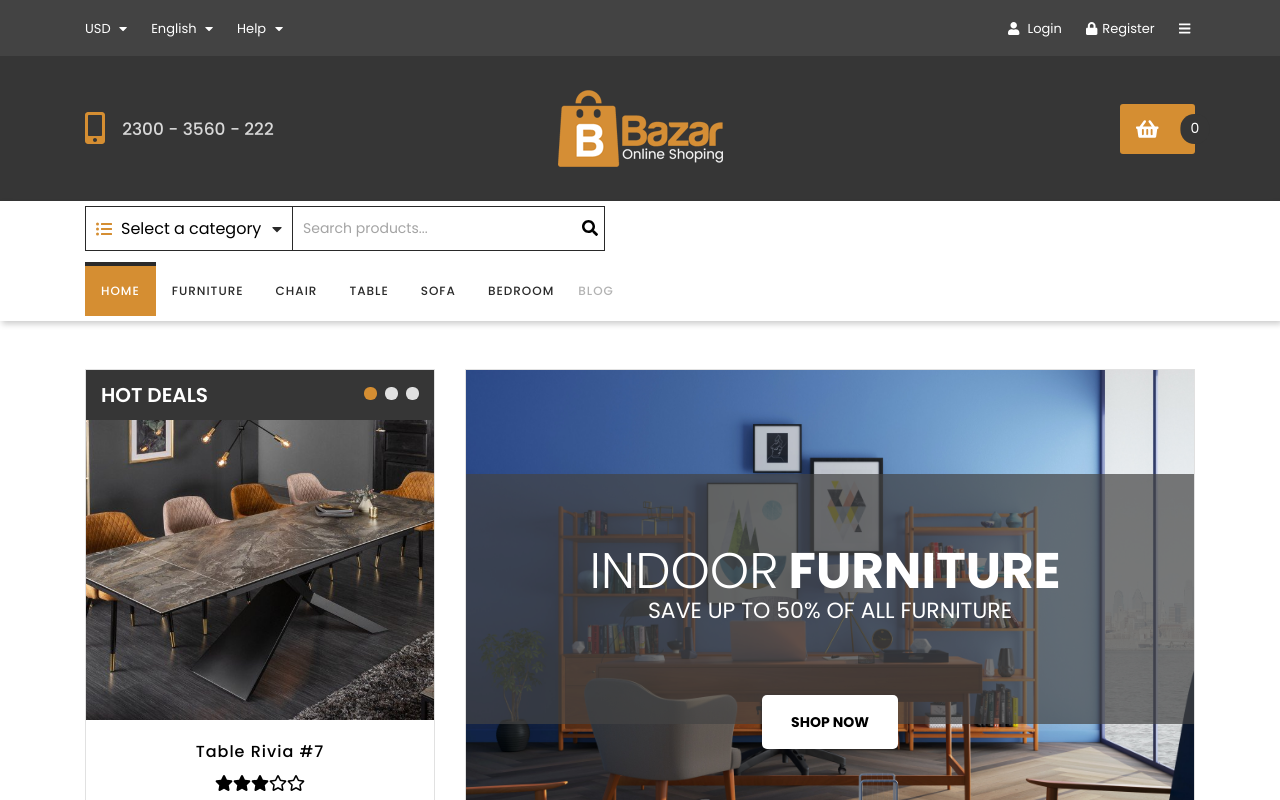
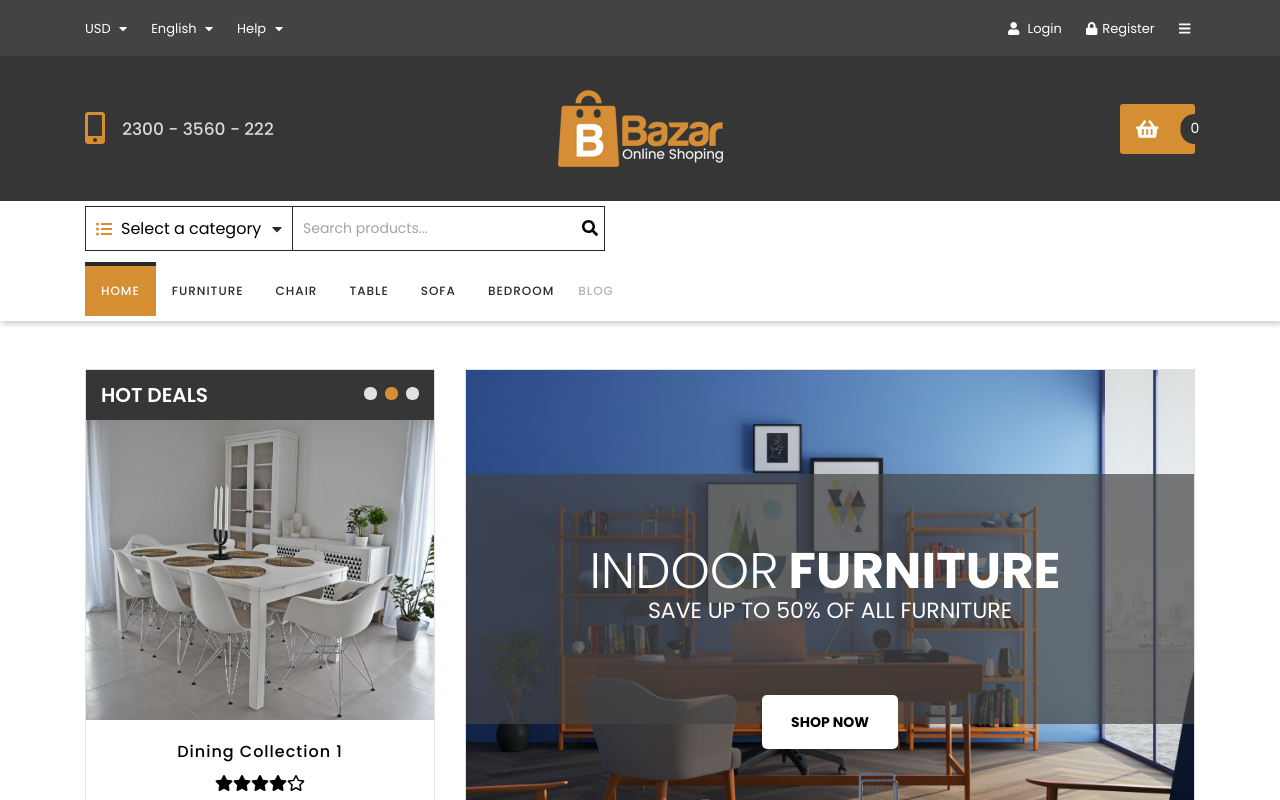
Before and after one commit to Jacob120/web-shop-react, a React (Create React App) app: page / in a window 1280 px wide. Shown: the top 800 px of the page. Built offline with nearby package versions, Linux system fonts and the light colour scheme.

Commit message:
Fix PRomotedBox timeout

```diff
--- a/src/components/features/PromotedBox/PromotedBox.js
+++ b/src/components/features/PromotedBox/PromotedBox.js
@@ -64,29 +64,29 @@ const PromotedBox = () => {
   //autoplay for left slider
   const timeoutRef = useRef(null);
 
-  // useEffect(() => {
-  //   setTimeout(() => setActivateFade(''), 250);
+  useEffect(() => {
+    setTimeout(() => setActivateFade(''), 250);
 
-  //   timeoutRef.current = setTimeout(() => {
-  //     setTimeout(() => {
-  //       setActivePage(prevIndex =>
-  //         prevIndex === hotDealsData.length - 1 ? 0 : prevIndex + 1
-  //       );
-  //     }, 250);
-  //     setActivateFade('left');
-  //   }, delay);
+    timeoutRef.current = setTimeout(() => {
+      setTimeout(() => {
+        setActivePage(prevIndex =>
+          prevIndex === hotDealsData.length - 1 ? 0 : prevIndex + 1
+        );
+      }, 250);
+      setActivateFade('left');
+    }, delay);
 
-  //   if (delay === 10000) {
-  //     setDelay(3000);
-  //   }
+    if (delay === 10000) {
+      setDelay(3000);
+    }
 
-  //   return () => {
-  //     if (timeoutRef.current) {
-  //       clearTimeout(timeoutRef.current);
-  //     }
-  //   };
-  //   // eslint-disable-next-line react-hooks/exhaustive-deps
-  // }, [activePage]);
+    return () => {
+      if (timeoutRef.current) {
+        clearTimeout(timeoutRef.current);
+      }
+    };
+    // eslint-disable-next-line react-hooks/exhaustive-deps
+  }, [activePage]);
 
   const dots = [];
   for (let i = 0; i < pagesCount; i++) {
```
